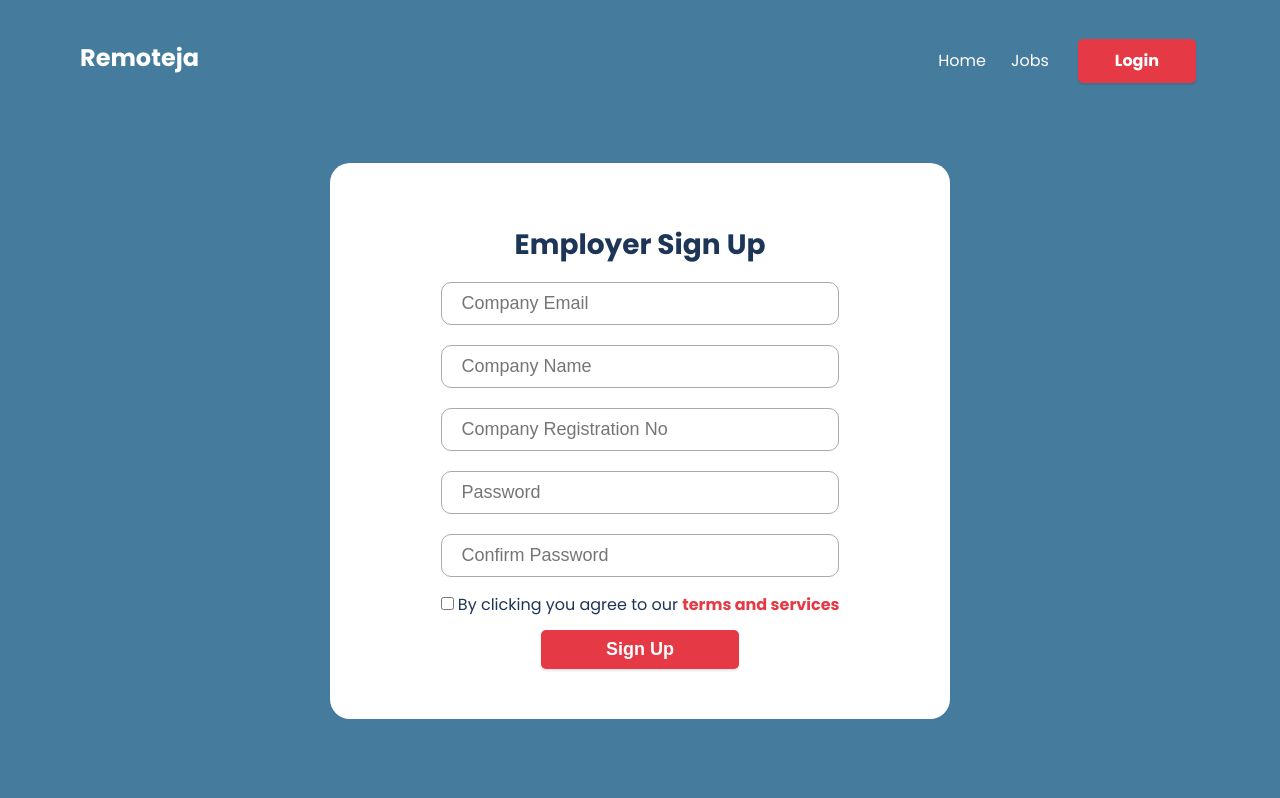
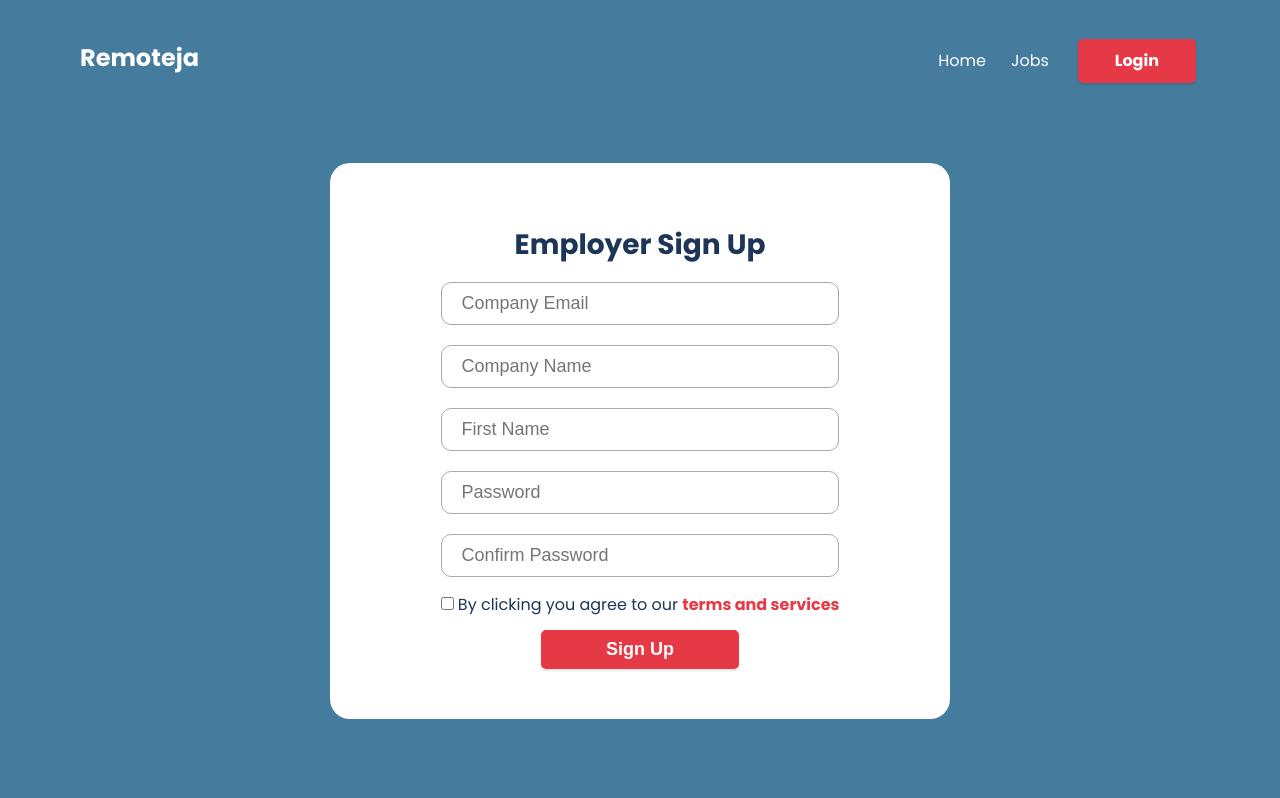
Before and after one commit to DangaRanga/HackCelerate2020, a Flask app: template app/templates/employer-sign.html in a window 1280 px wide. Shown: the part 1-799 px from the top of the page. Run offline with Flask 2, Linux system fonts and the light colour scheme; the template is opened without the code that fills it, so the values that code supplies are empty, except form fields; tables that the repository leaves empty hold one stand-in row (Sample ...); form fields are guessed from the names that the template uses; some libraries are stand-ins or nearby versions.

Commit message:
Employer Sign Up update

```diff
--- a/app/templates/employer-sign.html
+++ b/app/templates/employer-sign.html
@@ -7,13 +7,19 @@ Employee Sign Up
 {% block body %}
 <h1 class="sign-title">Employer Sign Up</h1>
 <form action="" method="post" class="sign-form">
-    <input type="email" name="" id="" placeholder="Company Email">
-    <input type="text" name="" id="" placeholder="Company Name">
-    <input type="text" name="" id="" placeholder="Company Registration No">
-    <input type="password" name="" id="" placeholder="Password">
-    <input type="password" name="" id="" placeholder="Confirm Password">
+    {{ form.csrf_token }}
+    {{form.email(placeholder="Company Email")}}
+        {% if form.email.errors%}
+            {%for error in form.email.errors%}
+                <p class="error">*{{ error }}</p>
+            {% endfor %}
+        {% endif %}
+    {{form.company_name(placeholder="Company Name")}}
+    {{form.first_name(placeholder="First Name")}}
+    {{form.password(placeholder="Password")}}
+    {{form.confirm_password(placeholder="Confirm Password")}}
     <div class="terms-con">
-        <input type="checkbox" name="terms" id="" value="" class="check">
+        <input type="checkbox" name="terms" id="" value="" class="check" required>
         <label for="terms">By clicking you agree to our <a href="">terms and services</a></label>
     </div>
     <button class="btn-pink">Sign Up</button>
```
